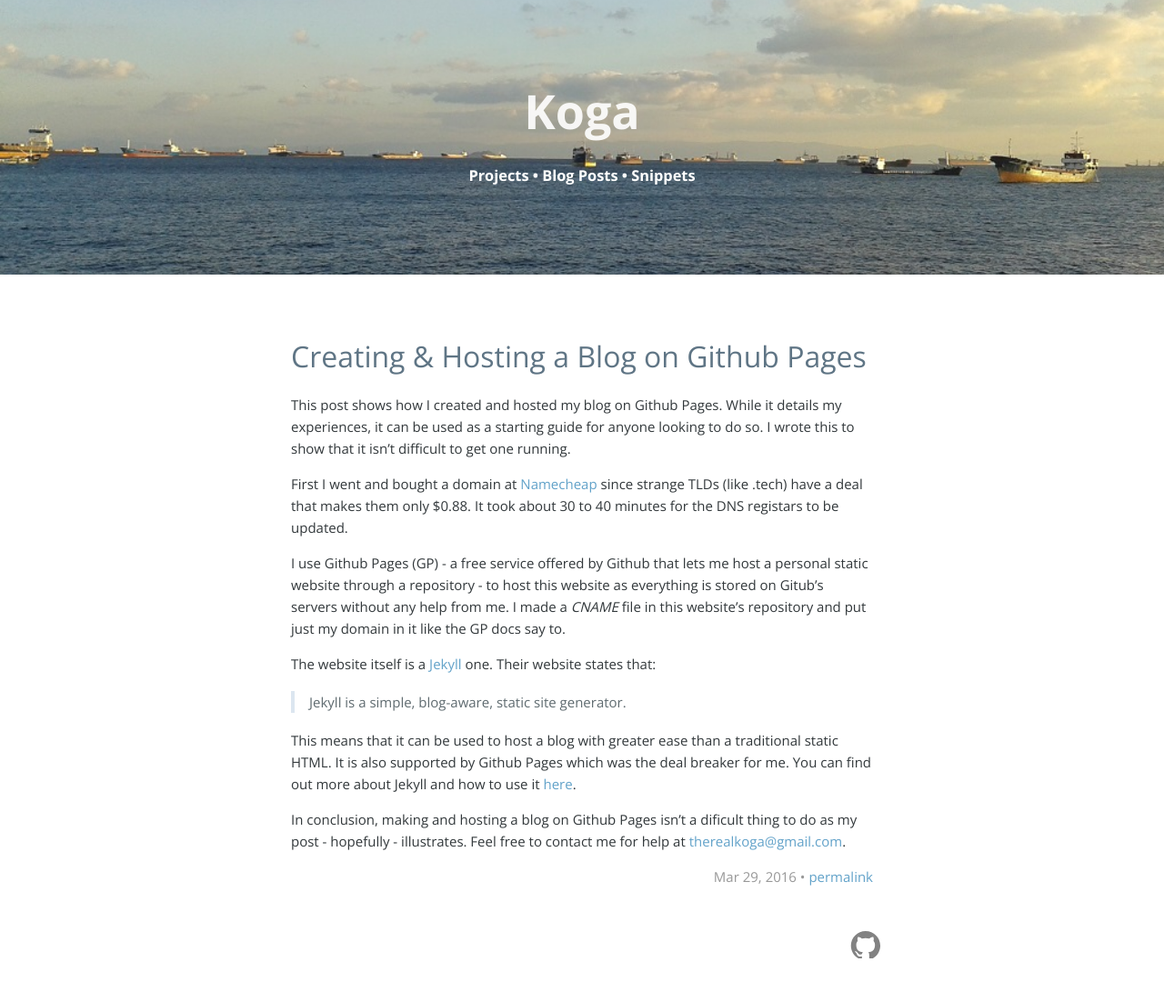
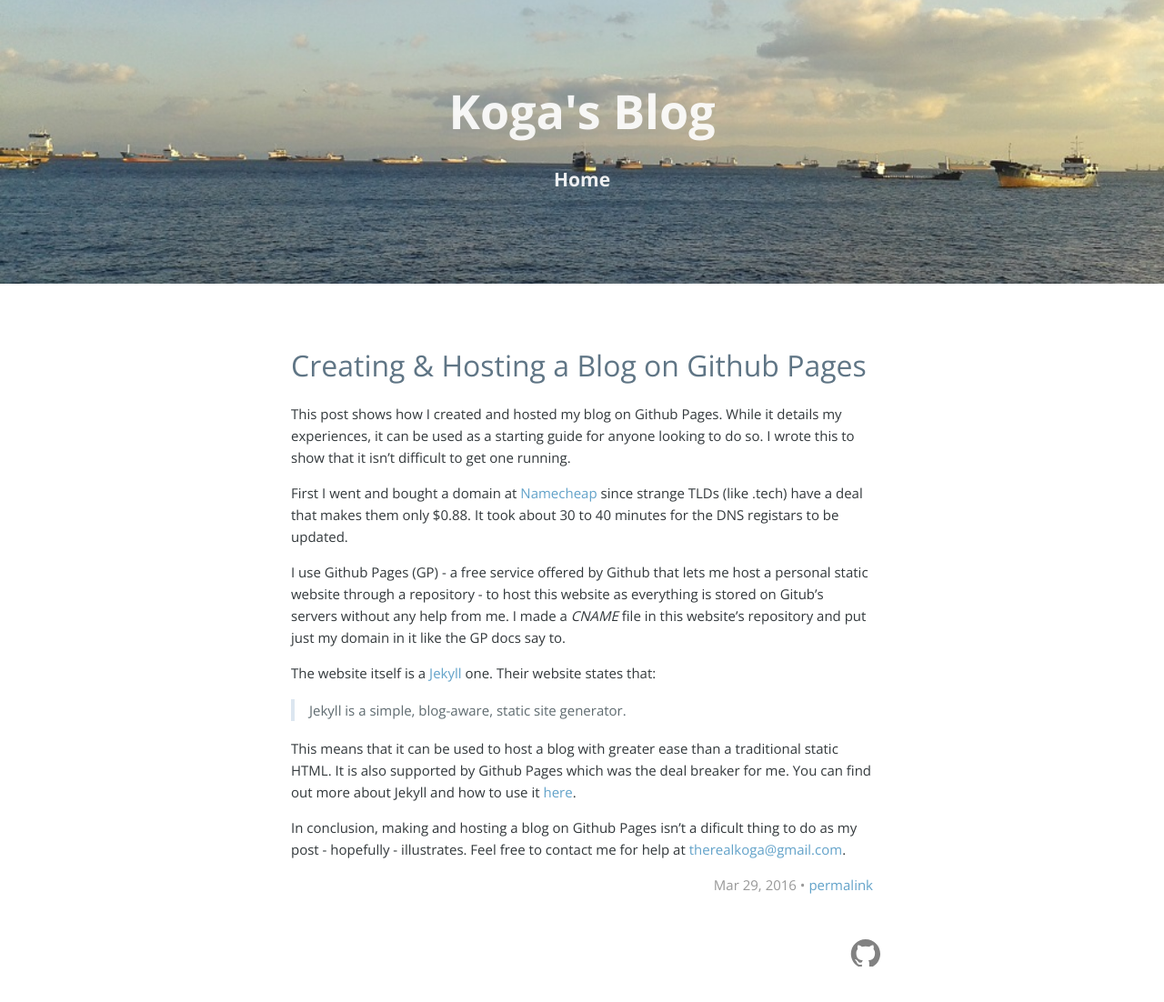
Before and after one commit to SuperSpy827/blog, a Jekyll site: the page built from index.html, in a window 1280 px wide. Shown: the whole page at 91% size. Built offline with Jekyll 4.4.1, drawn with Linux system fonts in a browser that asks for light colours; the list of posts is cut into pages by our own code.

Commit message:
Fix header & change title of blog

```diff
--- a/_config.yml
+++ b/_config.yml
@@ -6,7 +6,7 @@
 # 'jekyll serve'. If you change this file, please restart the server process.
 
 # Site settings
-title: Koga
+title: "Koga's Blog"
 description: '' # write a nice description for your blog
 baseurl: '' # the subpath of your site, e.g. /blog
 url: '' # the base hostname & protocol for your site http://www.example.com
--- a/_includes/header.html
+++ b/_includes/header.html
@@ -1,8 +1,5 @@
 <header class="page-header">
      <h1 class="project-name"> <a class="header-link" href="{{ site.baseurl }}/"> {{ site.title }}</a></h1>
      <!--<h3 style="font-weight: lighter;">a blog for <a class="header-link" href="http://canijustgo.com/" target="_blank">canijustgo.com</a></h3>-->
-     <!--
-     <h3>{% if site.twitter_username %}<a class="header-link" href="http://twitter.com/{{ site.twitter_username }}" target="_blank">follow @{{ site.twitter_username }}</a></h3>{% endif %}
-     -->
-     <h3>Projects • Blog Posts • Snippets</h3>
+    <h2><a class="header-link" href="http://www.koga.tech" target="_blank">Home</a></h2>
 </header>
```
Also changed, not shown: CNAME (line endings or trailing spaces).
